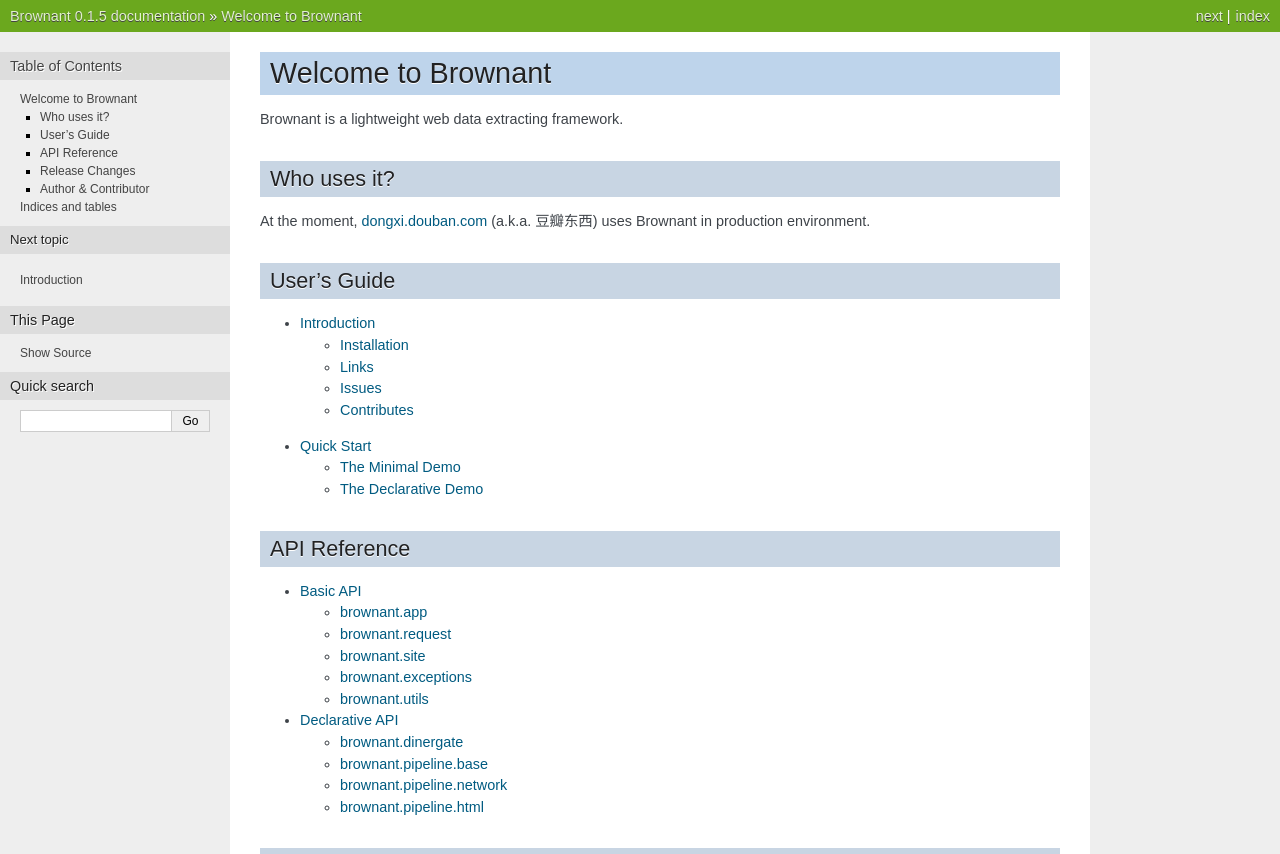
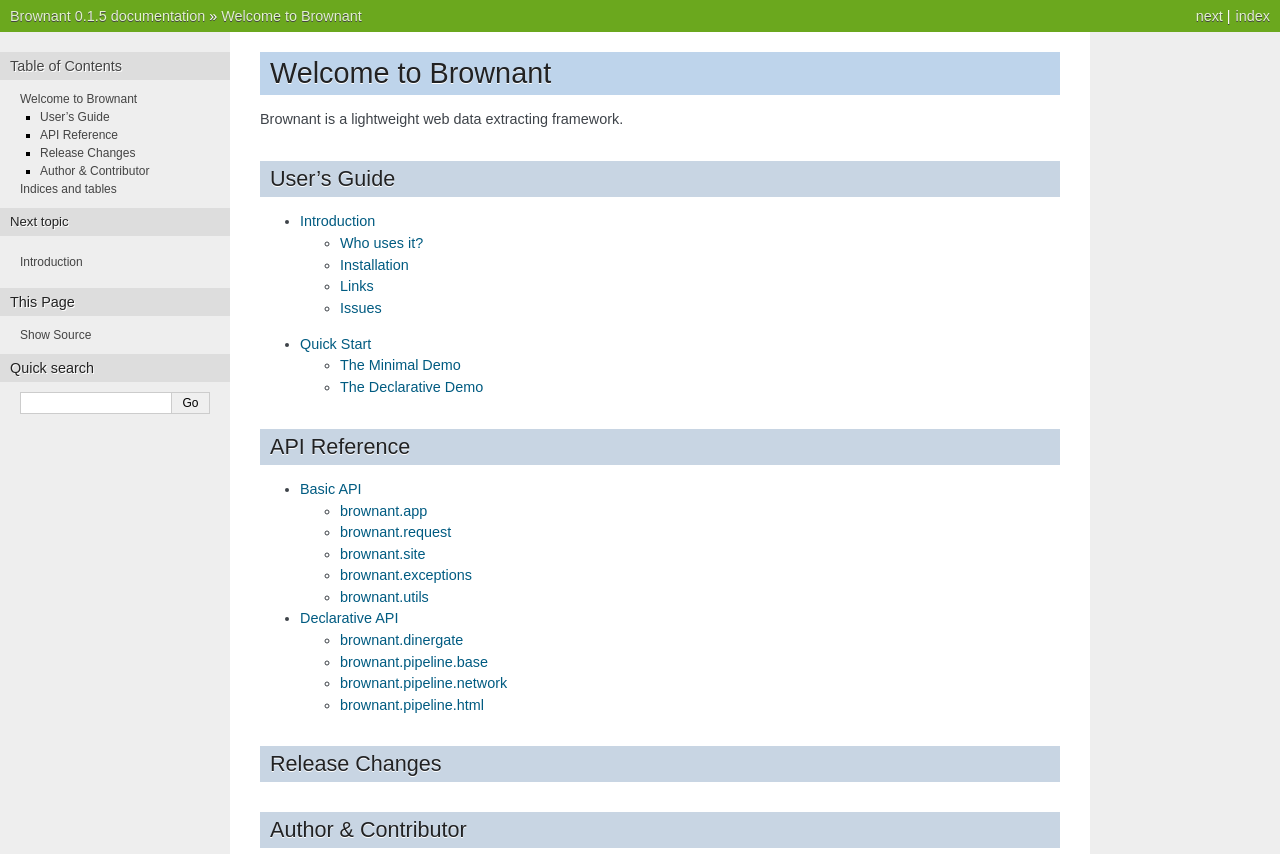
Before and after one commit to douban/brownant, a Sphinx documentation site: the page built from docs/index.rst, in a window 1280 px wide, cut to the strip 0-854 px from the top of the page. Built offline with Sphinx 7.4.7, drawn with Linux system fonts in a browser that asks for light colours; the version number is read from the project's files by our own code.

```diff
--- a/docs/index.rst
+++ b/docs/index.rst
@@ -2,13 +2,6 @@ Welcome to Brownant
 ===================
 
 Brownant is a lightweight web data extracting framework.
-
-
-Who uses it?
-------------
-
-At the moment, `dongxi.douban.com <http://dongxi.douban.com>`_
-(a.k.a. 豆瓣东西) uses Brownant in production environment.
 
 
 User's Guide
```
Also changed, not shown: README.rst (+7 -0 lines).
